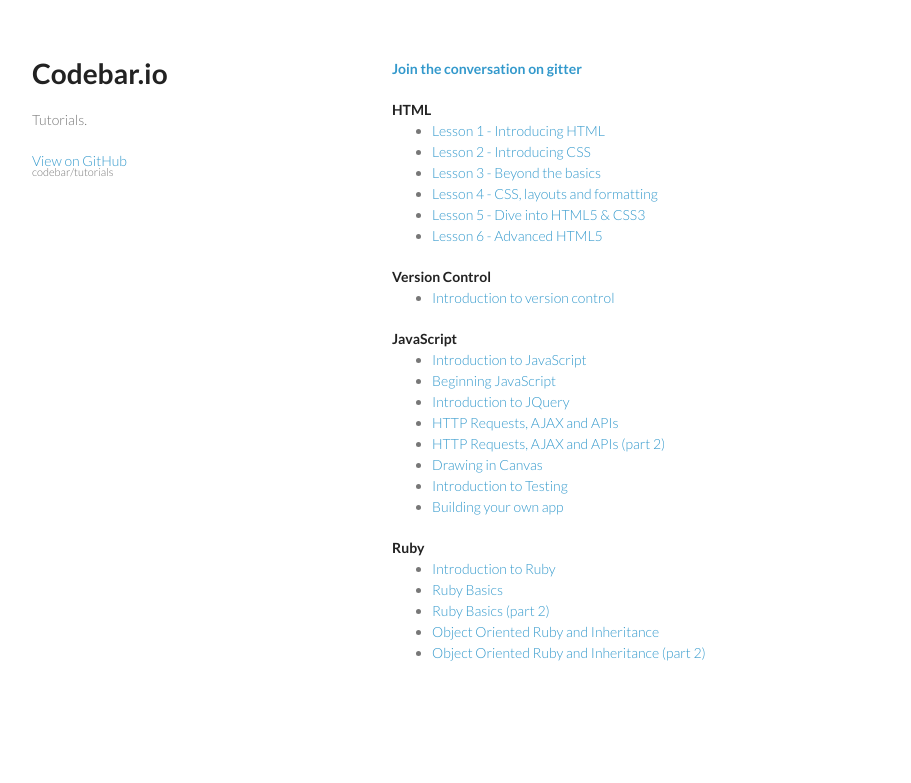
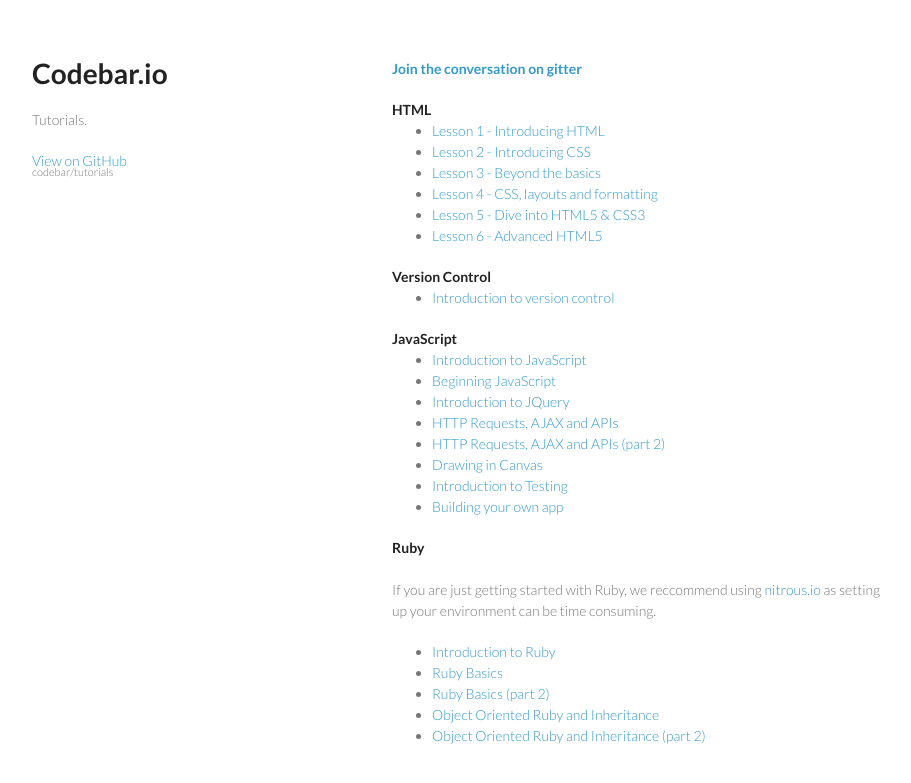
Before and after one commit to codebar/tutorials, a Jekyll site: the page index.html, which Jekyll copies as it is, in a window 1280 px wide. Shown: the top 783 px of the page, without its empty margins (178-1089 px from the left). Built offline with Jekyll 4.4.1, drawn with Linux system fonts in a browser that asks for light colours; Markdown is read by kramdown in place of the engine named in the settings.

Commit message:
link to nitrous on the main page so its noticeable to people choosing not to work on the first tutorial

```diff
--- a/index.html
+++ b/index.html
@@ -51,6 +51,13 @@
           </ul>
 
           <strong>Ruby</strong>
+
+          <br/>
+          <br/>
+          <p>
+            If you are just getting started with Ruby, we reccommend using <a href="http://nitrous.io">nitrous.io</a> as setting up your environment can be time consuming.
+          </p>
+
           <ul>
             <li><a href="ruby/lesson1/tutorial.html">Introduction to Ruby</a></li>
             <li><a href="ruby/lesson2/tutorial.html">Ruby Basics</a></li>
```
